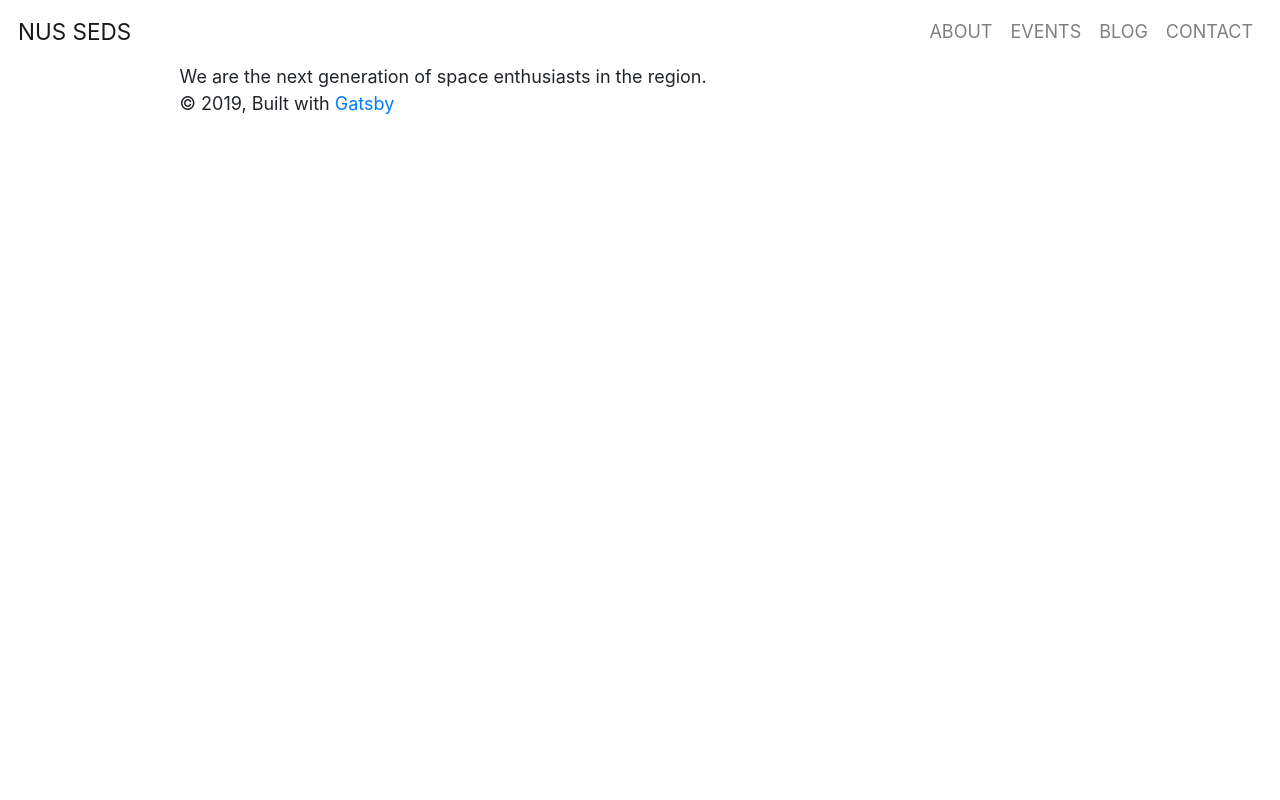
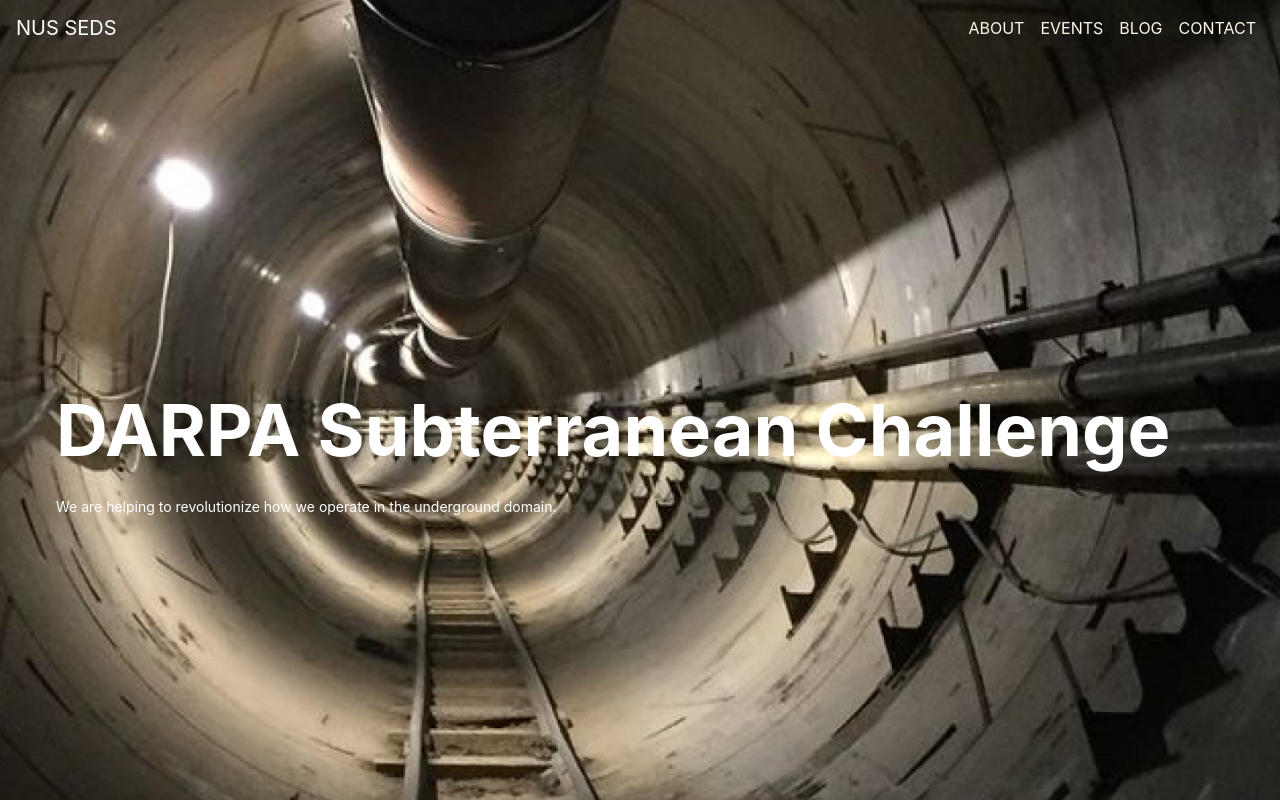
Before and after one commit to seds-sg/nusseds-webpage, a Gatsby site: page / in a window 1280 px wide. Built offline with nearby package versions, Linux system fonts and the light colour scheme; Gatsby itself is replaced by a stand-in of ours.

Commit message:
added images for projects

```diff
--- a/gatsby-browser.js
+++ b/gatsby-browser.js
@@ -5,3 +5,11 @@
  */
 
 // You can delete this file if you're not using it
+
+export const onClientEntry = () => {
+  // IntersectionObserver polyfill for gatsby-background-image (Safari, IE)
+  if (!(`IntersectionObserver` in window)) {
+    import(`intersection-observer`)
+    console.log(`# IntersectionObserver is polyfilled!`)
+  }
+}
--- a/gatsby-config.js
+++ b/gatsby-config.js
@@ -2,24 +2,25 @@ module.exports = {
   siteMetadata: {
     title: `NUS SEDS Site`,
     description: `Webpage for anything related to the NUS chapter of the Students for Exploration and Development of Space`,
-		author: `@muruges95`
+    author: `@muruges95`,
   },
   plugins: [
     `gatsby-transformer-remark`,
+    `gatsby-plugin-styled-components`,
     {
       resolve: `gatsby-source-filesystem`,
       options: {
         name: `content`,
-				path: `${__dirname}/src/content`
-			}
+        path: `${__dirname}/src/content`,
+      },
     },
     `gatsby-plugin-react-helmet`,
     {
       resolve: `gatsby-source-filesystem`,
       options: {
         name: `images`,
-				path: `${__dirname}/src/images`
-			}
+        path: `${__dirname}/src/images`,
+      },
     },
     `gatsby-transformer-sharp`,
     `gatsby-plugin-sharp`,
@@ -32,11 +33,11 @@ module.exports = {
         background_color: `#663399`,
         theme_color: `#663399`,
         display: `minimal-ui`,
-				icon: `src/images/gatsby-icon.png` // This path is relative to the root of the site.
-			}
-		}
+        icon: `src/images/gatsby-icon.png`, // This path is relative to the root of the site.
+      },
+    },
     // this (optional) plugin enables Progressive Web App + Offline functionality
     // To learn more, visit: https://gatsby.dev/offline
     // `gatsby-plugin-offline`,
-	]
-};
+  ],
+}
--- a/src/components/layout.css
+++ b/src/components/layout.css
@@ -185,9 +185,9 @@ textarea {
   font: inherit;
 }
 html {
-  font: 112.5%/1.45em georgia, serif;
+  /* font: 112.5%/1.45em georgia, serif; */
   box-sizing: border-box;
-  overflow-y: scroll;
+  overflow-y: auto;
 }
 * {
   box-sizing: inherit;
--- a/src/components/layout.js
+++ b/src/components/layout.js
@@ -9,53 +9,57 @@ import React from "react"
 import PropTypes from "prop-types"
 import Navbar from "react-bootstrap/Navbar"
 import Nav from "react-bootstrap/Nav"
-
+import styled from "styled-components"
 import "./layout.css"
 
-const Layout = ({ children }) => {
-  return (
-    <>
-      <Navbar collapseOnSelect={true} expand="lg">
+const NavbarLink = styled.span`
+  color: #fef8e9;
+`
+
+const Layout = ({ children, className }) => (
+  <div className={className}>
+    <Navbar collapseOnSelect={true} expand="lg" fixed={"top"} variant="dark">
       <Navbar.Brand href="/">NUS SEDS</Navbar.Brand>
       <Navbar.Toggle aria-controls="responsive-navbar-nav" />
       <Navbar.Collapse id="responsive-navbar-nav">
         <Nav className="ml-auto">
-            <Nav.Link className="navbar-link" href="/about">
-              ABOUT
+          <Nav.Link href="/about">
+            <NavbarLink>ABOUT</NavbarLink>
           </Nav.Link>
-            <Nav.Link className="navbar-link" href="/events">
-              EVENTS
+          <Nav.Link href="/events">
+            <NavbarLink>EVENTS</NavbarLink>
           </Nav.Link>
-            <Nav.Link className="navbar-link" href="/posts">
-              BLOG
+          <Nav.Link href="/posts">
+            <NavbarLink>BLOG</NavbarLink>
           </Nav.Link>
-            <Nav.Link className="navbar-link" href="/contact">
-              CONTACT
+          <Nav.Link href="/contact">
+            <NavbarLink>CONTACT</NavbarLink>
           </Nav.Link>
         </Nav>
       </Navbar.Collapse>
     </Navbar>
-      <div
-        style={{
-          margin: `0 auto`,
-          maxWidth: 960,
-          padding: `0px 1.0875rem 1.45rem`,
-          paddingTop: 0,
-        }}
-      >
     <main>{children}</main>
-        <footer>
+    {/* <footer>
       © {new Date().getFullYear()}, Built with
       {` `}
       <a href="https://www.gatsbyjs.org">Gatsby</a>
-        </footer>
+    </footer> */}
   </div>
-    </>
 )
-}
+
+const StyledLayout = styled(Layout)`
+  background-color: #141e22;
+  min-height: 100vh;
+`
 
 Layout.propTypes = {
   children: PropTypes.node.isRequired,
 }
 
-export default Layout
+// For padding from the navbar
+export const NavbarPaddingContainer = styled.div`
+  padding-top: 5.5rem;
+  padding-left: 3.5rem;
+`
+
+export default StyledLayout
--- /dev/null
+++ b/src/components/textStyles.js
@@ -0,0 +1,29 @@
+import styled from "styled-components"
+
+const BaseFont = styled.div`
+  color: white;
+  /* SET FONT FAMILY HERE */
+`
+
+export const LandingTitleFont = styled(BaseFont)`
+  font-weight: 700;
+  font-size: 4.5rem;
+`
+
+export const PageHeaderFont = styled(BaseFont)`
+  font-weight: 900;
+  font-size: 5rem;
+`
+
+export const TitleFont = styled(BaseFont)`
+  font-weight: 700;
+  font-size: 3rem;
+`
+
+export const DescriptionFont = styled(BaseFont)`
+  font-size: 0.875rem;
+`
+
+/**
+ * If it is found that we are using many diferent font sizes and weights use the props way to pass in the weights and sizes: https://www.styled-components.com/docs/basics#adapting-based-on-props
+ */
--- a/src/pages/404.js
+++ b/src/pages/404.js
@@ -1,14 +1,14 @@
 import React from "react"
 
-import Layout from "../components/layout"
+import { NavbarPaddingContainer } from "../components/layout"
 import SEO from "../components/seo"
 
 const NotFoundPage = () => (
-  <Layout>
+  <NavbarPaddingContainer>
     <SEO title="404: Not found" />
     <h1>NOT FOUND</h1>
     <p>You just hit a route that doesn&#39;t exist... the sadness.</p>
-  </Layout>
+  </NavbarPaddingContainer>
 )
 
 export default NotFoundPage
--- a/src/pages/index.js
+++ b/src/pages/index.js
@@ -1,14 +1,90 @@
-import React from "react"
+import React, { useState, useEffect } from "react"
 
-import Layout from "../components/layout"
-// import Image from "../components/image"
+import Layout, { NavbarPaddingContainer } from "../components/layout"
+import { LandingTitleFont, DescriptionFont } from "../components/textStyles"
+import BackgroundImage from "gatsby-background-image"
 import SEO from "../components/seo"
+import { useStaticQuery, graphql } from "gatsby"
+import styled from "styled-components"
 
-const IndexPage = () => (
-  <Layout>
-    <SEO title="Home" />
-    <div>We are the next generation of space enthusiasts in the region.</div>
-  </Layout>
-)
+const IndexPage = ({ className }) => {
+  const [projectIndex, setProjectIndex] = useState(0)
 
-export default IndexPage
+  useEffect(() => {
+    const intervalHandle = setInterval(
+      () => setProjectIndex(prevIndex => (prevIndex + 1) % 2),
+      5000
+    )
+    return () => {
+      clearInterval(intervalHandle)
+    }
+  }, [])
+
+  const { darpa, newOppy } = useStaticQuery(
+    graphql`
+      query {
+        darpa: file(relativePath: { eq: "darpa.png" }) {
+          childImageSharp {
+            fluid(quality: 100) {
+              ...GatsbyImageSharpFluid_withWebp
+            }
+          }
+        }
+        newOppy: file(relativePath: { eq: "new_oppy.png" }) {
+          childImageSharp {
+            fluid(quality: 100) {
+              ...GatsbyImageSharpFluid_withWebp
+            }
+          }
+        }
+      }
+    `
+  )
+
+  return (
+    <Layout>
+      <BackgroundImage
+        Tag="Section"
+        fluid={
+          projectIndex === 0
+            ? newOppy.childImageSharp.fluid
+            : darpa.childImageSharp.fluid
+        }
+        className={className}
+      >
+        <NavbarPaddingContainer>
+          <SEO title="Home" />
+          <ProjectWrapper>
+            <ProjectTitleWrapper>
+              {projectIndex === 0
+                ? "New Opportunity"
+                : "DARPA Subterranean Challenge"}
+            </ProjectTitleWrapper>
+            <ProjectDecriptionWrapper>
+              {projectIndex === 0
+                ? "We are building an autonomous exploration rover from scratch."
+                : "We are helping to revolutionize how we operate in the underground domain."}
+            </ProjectDecriptionWrapper>
+          </ProjectWrapper>
+        </NavbarPaddingContainer>
+      </BackgroundImage>
+    </Layout>
+  )
+}
+
+const ProjectWrapper = styled.div`
+  margin-top: 18rem;
+`
+
+const ProjectTitleWrapper = styled(LandingTitleFont)`
+  margin-bottom: 0.75rem;
+`
+
+const ProjectDecriptionWrapper = styled(DescriptionFont)``
+
+const StyledIndexPage = styled(IndexPage)`
+  width: 100%;
+  height: 100vh;
+`
+
+export default StyledIndexPage
```
Also changed, not shown: package.json (+9 -2 lines), src/components/post-link.js (+24 -9 lines), src/content/new-frontiers-1.md (+1 -1 lines), src/pages/about.js (+8 -6 lines), src/pages/contact.js (+7 -5 lines), src/pages/events.js (+7 -5 lines), src/pages/posts.js (+15 -7 lines), src/templates/post.css (deleted, +0 -7 lines), src/templates/post.js (+15 -8 lines), src/images/darpa.png (added), src/images/new_oppy.png (added), 1 other file. Lines whose indentation alone changed are shown as unchanged.
